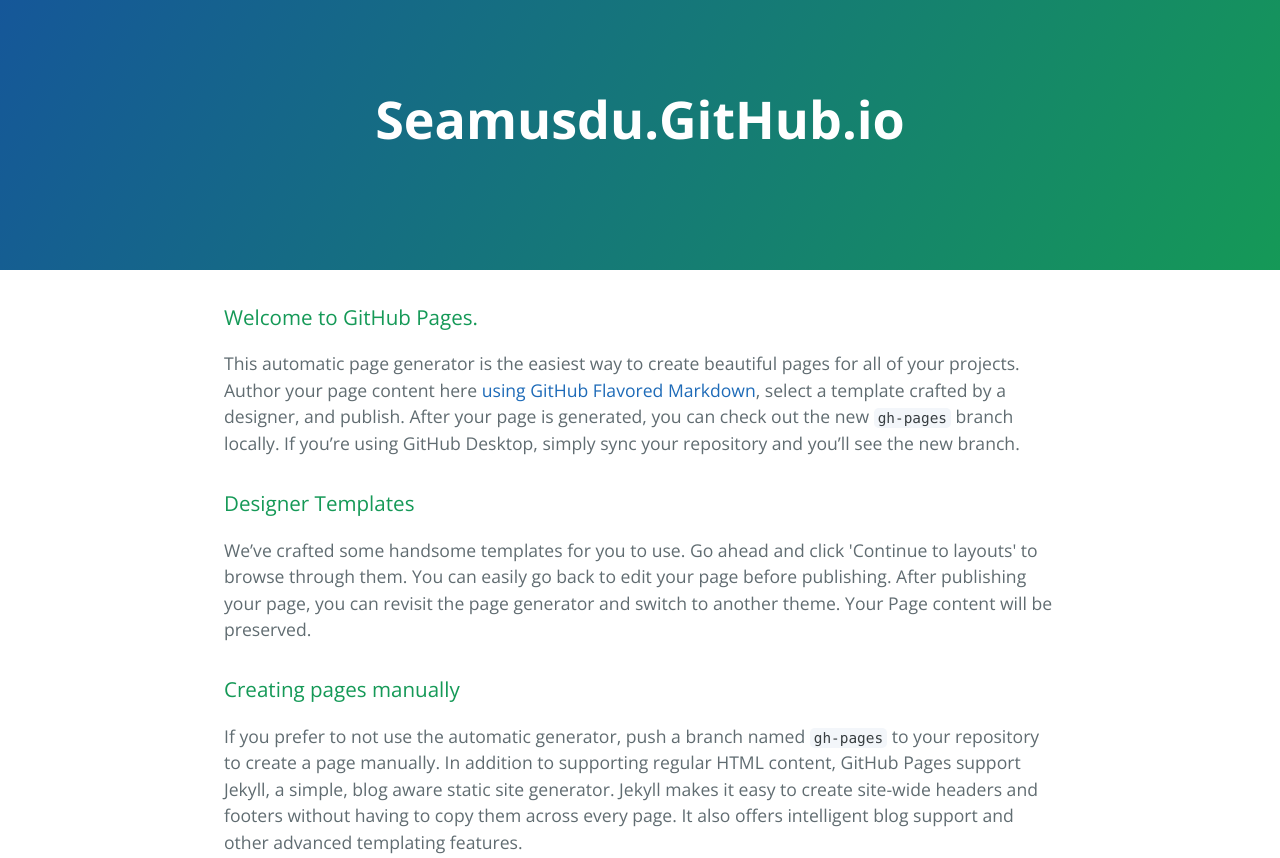
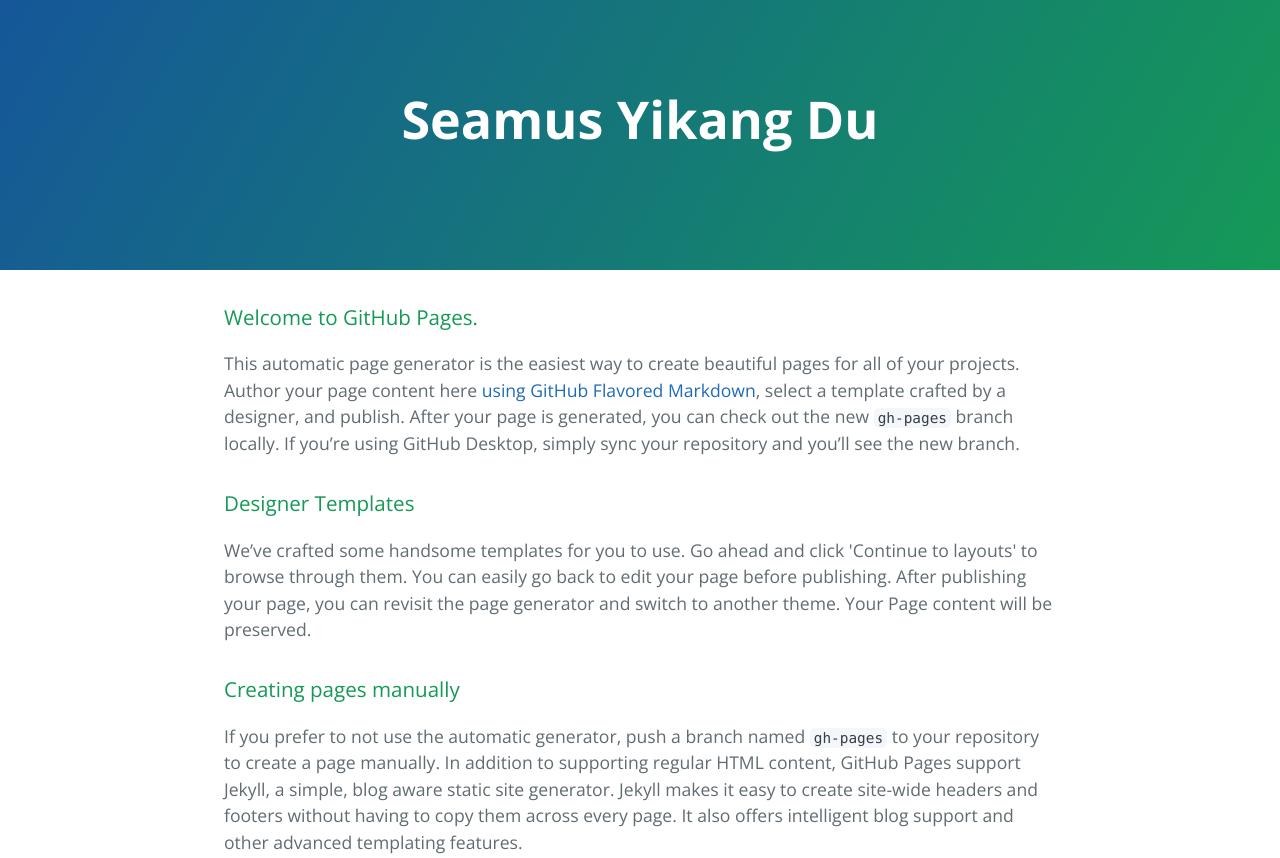
Before and after one commit to seamusdu/github.io, a plain HTML site: page index.html in a window 1280 px wide. Shown: the top 858 px of the page. Drawn offline with nearby package versions, Linux system fonts and the light colour scheme.

Commit message:
Update index.html

```diff
--- a/index.html
+++ b/index.html
@@ -2,7 +2,7 @@
 <html lang="en-us">
   <head>
     <meta charset="UTF-8">
-    <title>Seamusdu.GitHub.io by seamusdu</title>
+    <title>Seamus Yikang Du</title>
     <meta name="viewport" content="width=device-width, initial-scale=1">
     <link rel="stylesheet" type="text/css" href="stylesheets/normalize.css" media="screen">
     <link href='https://fonts.googleapis.com/css?family=Open+Sans:400,700' rel='stylesheet' type='text/css'>
@@ -11,7 +11,7 @@
   </head>
   <body>
     <section class="page-header">
-      <h1 class="project-name">Seamusdu.GitHub.io</h1>
+      <h1 class="project-name">Seamus Yikang Du</h1>
       <h2 class="project-tagline"></h2>
     </section>
 
```
